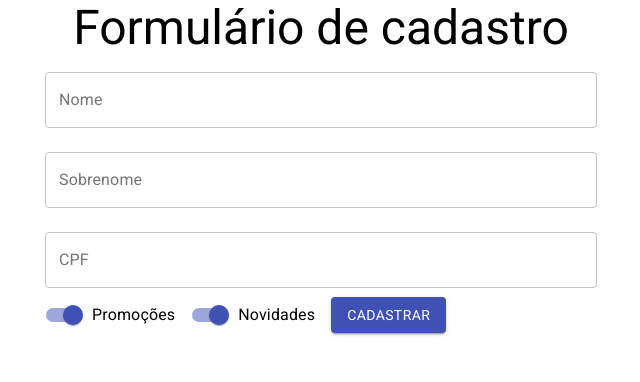
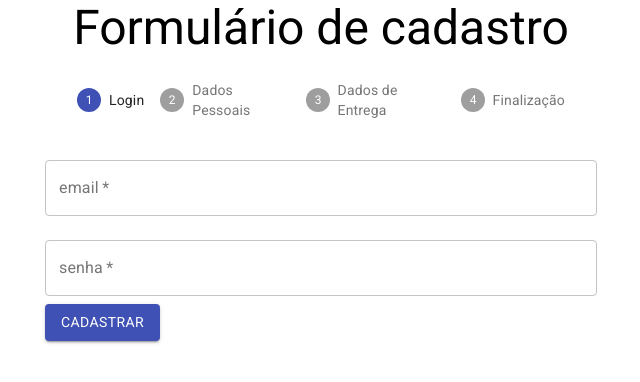
Before and after one commit to bacildo/cadastro-formulario, a React (Create React App) app: page / in a window 1280 px wide. Shown: the top 382 px of the page, without its empty margins (319-959 px from the left). Built offline with nearby package versions, Linux system fonts and the light colour scheme.

Commit message:
adição de contexto e hook customizado

```diff
--- a/src/App.js
+++ b/src/App.js
@@ -1,27 +1,28 @@
 import React, { Component } from "react";
 import "./App.css";
 import FormularioCadastro from "./components/FormularioCadastro/FormularioCadastro";
-import 'fontsource-roboto';
-
-import {Container, Typography } from "@material-ui/core"
+import "fontsource-roboto";
+import { Container, Typography } from "@material-ui/core";
+import { validarCPF, validarSenha } from "./models/cadastro";
+import validacoesDeCadastros from "./contexts/validacoesDeCadastros";
 class App extends Component {
   render() {
     return (
       <Container component="article" maxWidth="sm">
-        <Typography variant="h3" component="h1" align="center" >Formulário de cadastro</Typography>
-        <FormularioCadastro onSubmitForm={enviarFormulario} validarCPF={validarCPF}/>
+        <Typography variant="h3" component="h1" align="center">
+          Formulário de cadastro
+        </Typography>
+        <validacoesDeCadastros.Provider
+          value={{ cpf: validarCPF, senha: validarSenha, nome: validarSenha }}
+        >
+          <FormularioCadastro onSubmitForm={enviarFormulario} />
+        </validacoesDeCadastros.Provider>
       </Container>
     );
   }
 }
-function enviarFormulario(dados){
-  console.log(dados)
+function enviarFormulario(dados) {
+  console.log(dados);
 }
-function validarCPF(cpf){
-  if(cpf.length !== 11){
-    return { valido: false, texto: "O CPF deve conter 11 dígitos." }
-  } else{
-    return { valido: true, texto: "" }
-  }
-}
+
 export default App;
--- a/src/components/FormularioCadastro/DadosLoginUsuario.jsx
+++ b/src/components/FormularioCadastro/DadosLoginUsuario.jsx
@@ -1,21 +1,50 @@
 import { Button, TextField } from "@material-ui/core";
-import React from "react";
+import React, { useState, useContext } from "react";
+import validacoesDeCadastros from "../../contexts/validacoesDeCadastros";
+import useErros from "../../hooks/useErros";
 
-function DadosLoginUsuario() {
+function DadosLoginUsuario({ onSubmitForm }) {
+  const [email, setEmail] = useState("");
+  const [senha, setSenha] = useState("");
+  const validacoes = useContext(validacoesDeCadastros);
+  const [erros, validacaoDeCampos, validarEnvio] = useErros(validacoes);
+
   return (
-    <form>
+    <form
+      onSubmit={(event) => {
+        event.preventDefault();
+        if (validarEnvio()) {
+          onSubmitForm({ email, senha });
+        }
+      }}
+    >
       <TextField
+        value={email}
+        onChange={(event) => {
+          setEmail(event.target.value);
+        }}
         id="email"
+        name="email"
         label="email"
         type="email"
+        required
         variant="outlined"
         margin="normal"
         fullWidth
       />
       <TextField
+        value={senha}
+        onChange={(event) => {
+          setSenha(event.target.value);
+        }}
+        onBlur={validacaoDeCampos}
+        error={!erros.senha.valido}
+        helperText={erros.senha.texto}
         id="senha"
+        name="senha"
         label="senha"
         type="password"
+        required
         variant="outlined"
         margin="normal"
         fullWidth
--- a/src/components/FormularioCadastro/DadosPessoais.jsx
+++ b/src/components/FormularioCadastro/DadosPessoais.jsx
@@ -1,19 +1,24 @@
-import React, { useState } from "react";
+import React, { useContext, useState } from "react";
 import { TextField, Button, Switch, FormControlLabel } from "@material-ui/core";
+import validacoesDeCadastros from "../../contexts/validacoesDeCadastros";
+import useErros from "../../hooks/useErros";
 
-function DadosPessoais({ onSubmitForm, validarCPF }) {
+function DadosPessoais({ onSubmitForm }) {
   const [nome, setNome] = useState("");
   const [sobrenome, setSobrenome] = useState("");
-  const [cpf, setCPF] = useState("");
+  const [cpf, setCpf] = useState("");
   const [promocoes, setPromocoes] = useState(true);
-  const [novidades, setNovidades] = useState(true);
-  const [erros, setErros] = useState({ cpf: { valido: true, texto: "" } });
+  const [novidades, setNovidades] = useState(false);
+  const validacoes = useContext(validacoesDeCadastros);
+  const [erros, validacaoDeCampos, validarEnvio] = useErros(validacoes);
 
   return (
     <form
       onSubmit={(event) => {
         event.preventDefault();
-        onSubmitForm({ nome, sobrenome, cpf, novidades, promocoes });
+        if (validarEnvio()) {
+          onSubmitForm({ nome, sobrenome, cpf, novidades, promocoes });
+        }
       }}
     >
       <TextField
@@ -21,8 +26,12 @@ function DadosPessoais({ onSubmitForm, validarCPF }) {
         onChange={(event) => {
           setNome(event.target.value);
         }}
+        onBlur={validacaoDeCampos}
+        error={!erros.nome.valido}
+        helperText={erros.nome.texto}
         id="nome"
         label="Nome"
+        name="nome"
         variant="outlined"
         margin="normal"
         fullWidth
@@ -33,6 +42,7 @@ function DadosPessoais({ onSubmitForm, validarCPF }) {
           setSobrenome(event.target.value);
         }}
         id="sobrenome"
+        name="sobrenome"
         label="Sobrenome"
         variant="outlined"
         margin="normal"
@@ -41,17 +51,13 @@ function DadosPessoais({ onSubmitForm, validarCPF }) {
       <TextField
         value={cpf}
         onChange={(event) => {
-          setCPF(event.target.value);
+          setCpf(event.target.value);
         }}
-        onBlur={(event) => {
-          const cpfValido = validarCPF(event.target.value);
-          setErros({
-            cpf: cpfValido,
-          });
-        }}
+        onBlur={validacaoDeCampos}
         error={!erros.cpf.valido}
         helperText={erros.cpf.texto}
         id="CPF"
+        name="cpf"
         label="CPF"
         variant="outlined"
         margin="normal"
@@ -80,17 +86,135 @@ function DadosPessoais({ onSubmitForm, validarCPF }) {
             onChange={(event) => {
               setNovidades(event.target.checked);
             }}
-            name="promocoes"
+            name="novidades"
             color="primary"
           />
         }
       />
 
       <Button type="submit" variant="contained" color="primary">
-        Cadastrar
+        Próximo
       </Button>
     </form>
   );
 }
 
 export default DadosPessoais;
+
+// import React, { useState, useContext } from "react";
+// import { TextField, Button, Switch, FormControlLabel } from "@material-ui/core";
+// import validacoesDeCadastros from "../../contexts/validacoesDeCadastros";
+
+// function DadosPessoais({ onSubmitForm }) {
+//   const [nome, setNome] = useState("");
+//   const [sobrenome, setSobrenome] = useState("");
+//   const [cpf, setCPF] = useState("");
+//   const [promocoes, setPromocoes] = useState(true);
+//   const [novidades, setNovidades] = useState(true);
+//   const [erros, setErros] = useState({
+//     cpf: { valido: true, texto: "" },
+//     nome: { valido: true, texto: "" },
+//   });
+
+//   const validacoes = useContext(validacoesDeCadastros);
+//   function validacaoDeCampos(event) {
+//     const { name, value } = event.target;
+//     const novoEstado = { ...erros };
+//     novoEstado[name] = validacoes[name](value);
+//     setErros(novoEstado);
+//   }
+//   function validarEnvio() {
+//     for (let campos in erros) {
+//       if (!erros[campos].valido) {
+//         return false;
+//       }
+//     }
+//     return true;
+//   }
+
+//   return (
+//     <form
+//       onSubmit={(event) => {
+//         event.preventDefault();
+//         if (validarEnvio()) {
+//           onSubmitForm({ nome, sobrenome, cpf, novidades, promocoes });
+//         }
+//       }}
+//     >
+//       <TextField
+//         value={nome}
+//         onChange={(event) => {
+//           setNome(event.target.value);
+//         }}
+//         onBlur={validacaoDeCampos}
+//         error={!erros.nome.valido}
+//         helperText={erros.nome.texto}
+//         id="nome"
+//         label="Nome"
+//         variant="outlined"
+//         margin="normal"
+//         fullWidth
+//       />
+//       <TextField
+//         value={sobrenome}
+//         onChange={(event) => {
+//           setSobrenome(event.target.value);
+//         }}
+//         id="sobrenome"
+//         label="Sobrenome"
+//         variant="outlined"
+//         margin="normal"
+//         fullWidth
+//       />
+//       <TextField
+//         value={cpf}
+//         onChange={(event) => {
+//           setCPF(event.target.value);
+//         }}
+//         onBlur={validacaoDeCampos}
+//         error={!erros.cpf.valido}
+//         helperText={erros.cpf.texto}
+//         id="CPF"
+//         name="cpf"
+//         label="CPF"
+//         variant="outlined"
+//         margin="normal"
+//         fullWidth
+//       />
+
+//       <FormControlLabel
+//         label="Promoções"
+//         control={
+//           <Switch
+//             checked={promocoes}
+//             onChange={(event) => {
+//               setPromocoes(event.target.checked);
+//             }}
+//             name="promocoes"
+//             color="primary"
+//           />
+//         }
+//       />
+
+//       <FormControlLabel
+//         label="Novidades"
+//         control={
+//           <Switch
+//             checked={novidades}
+//             onChange={(event) => {
+//               setNovidades(event.target.checked);
+//             }}
+//             name="promocoes"
+//             color="primary"
+//           />
+//         }
+//       />
+
+//       <Button type="submit" variant="contained" color="primary">
+//         Próximo
+//       </Button>
+//     </form>
+//   );
+// }
+
+// export default DadosPessoais;
--- a/src/components/FormularioCadastro/FormularioCadastro.jsx
+++ b/src/components/FormularioCadastro/FormularioCadastro.jsx
@@ -1,32 +1,53 @@
-import { Typography } from "@material-ui/core";
-import React, { useState } from "react";
+import { Typography, Stepper, Step, StepLabel } from "@material-ui/core";
+import React, { useEffect, useState } from "react";
 import DadosDeEntrega from "./DadosDeEntrega";
 import DadosLoginUsuario from "./DadosLoginUsuario";
 import DadosPessoais from "./DadosPessoais";
 
-function FormularioCadastro({ onSubmitForm, validarCPF }) {
-  const [momentoAtual, setMomentoAtual] = useState(1);
+function FormularioCadastro({ onSubmitForm }) {
+  const [momentoAtual, setMomentoAtual] = useState(0);
+  const [dadosColetados, setDadosColetados] = useState({});
+  useEffect(() => {
+    if (momentoAtual === chamadaFormulario.length - 1) {
+      //qdo enviar a informação de conclusão, ele n adiciona uma etapa
+      onSubmitForm(dadosColetados);
+    }
+  });
 
-  function formularioAtual(etapa) {
-    switch (etapa) {
-      case 0:
-        return <DadosLoginUsuario />;
-      case 1:
-        return (
-          <DadosPessoais onSubmitForm={onSubmitForm} validarCPF={validarCPF} />
-        );
-      case 2:
-        return <DadosDeEntrega />;
-      default:
-        return <Typography>Erro</Typography>;
-    }
+  const chamadaFormulario = [
+    <DadosLoginUsuario onSubmitForm={coletarDadosFormulario} />,
+    <DadosPessoais onSubmitForm={coletarDadosFormulario} />,
+    <DadosDeEntrega onSubmitForm={coletarDadosFormulario} />,
+    <Typography variant="h5">Cadastro Realizado com Sucesso!</Typography>,
+  ];
+
+  function coletarDadosFormulario(dados) {
+    setDadosColetados({ ...dadosColetados, ...dados });
+    proximaEtapa();
   }
-  return <>{formularioAtual(momentoAtual)}</>;
+  function proximaEtapa() {
+    setMomentoAtual(momentoAtual + 1);
+  }
+
+  return (
+    <>
+      <Stepper activeStep={momentoAtual}>
+        <Step>
+          <StepLabel>Login</StepLabel>
+        </Step>
+        <Step>
+          <StepLabel>Dados Pessoais</StepLabel>
+        </Step>
+        <Step>
+          <StepLabel>Dados de Entrega</StepLabel>
+        </Step>
+        <Step>
+          <StepLabel>Finalização</StepLabel>
+        </Step>
+      </Stepper>
+      {chamadaFormulario[momentoAtual]}
+    </>
+  );
 }
 
-// <DadosDeEntrega />
-//<DadosPessoais onSubmitForm={onSubmitForm} validarCPF={validarCPF} />
-
-//
-
 export default FormularioCadastro;
--- /dev/null
+++ b/src/contexts/validacoesDeCadastros.js
@@ -0,0 +1,14 @@
+import React from "react";
+
+const validacoesDeCadastros = React.createContext({
+  cpf: semValidacao,
+  senha: semValidacao,
+  nome: semValidacao,
+});
+
+function semValidacao(dados) {
+  console.log(dados);
+  return { valido: true, texto: "" };
+}
+
+export default validacoesDeCadastros;
--- /dev/null
+++ b/src/hooks/useErros.js
@@ -0,0 +1,31 @@
+import React, { useState } from "react";
+
+function useErros(validacoes) {
+  const estadoInicial = criarEstadoInicial(validacoes);
+  const [erros, setErros] = useState(estadoInicial);
+
+  function validacaoDeCampos(event) {
+    const { name, value } = event.target;
+    const novoEstado = { ...erros };
+    novoEstado[name] = validacoes[name](value);
+    setErros(novoEstado);
+  }
+
+  function validarEnvio() {
+    for (let campo in erros) {
+      if (!erros[campo].valido) {
+        return false;
+      }
+    }
+    return true;
+  }
+  return [erros, validacaoDeCampos, validarEnvio];
+}
+function criarEstadoInicial(validacoes) {
+  const estadoInicial = {};
+  for (let atributo in validacoes) {
+    estadoInicial[atributo] = { valido: true, texto: "" };
+  }
+  return estadoInicial;
+}
+export default useErros;
--- /dev/null
+++ b/src/models/cadastro.js
@@ -0,0 +1,20 @@
+function validarCPF(cpf) {
+  if (cpf.length !== 11) {
+    return { valido: false, texto: "O CPF deve conter 11 dígitos." };
+  } else {
+    return { valido: true, texto: "" };
+  }
+}
+
+function validarSenha(senha) {
+  if (senha.length < 4 || senha.length > 16) {
+    return {
+      valido: false,
+      texto: "A senha deve conter entre 4 e 16 dígitos.",
+    };
+  } else {
+    return { valido: true, texto: "" };
+  }
+}
+
+export { validarCPF, validarSenha };
```
Also changed, not shown: src/components/FormularioCadastro/DadosDeEntrega.jsx (+33 -3 lines).
